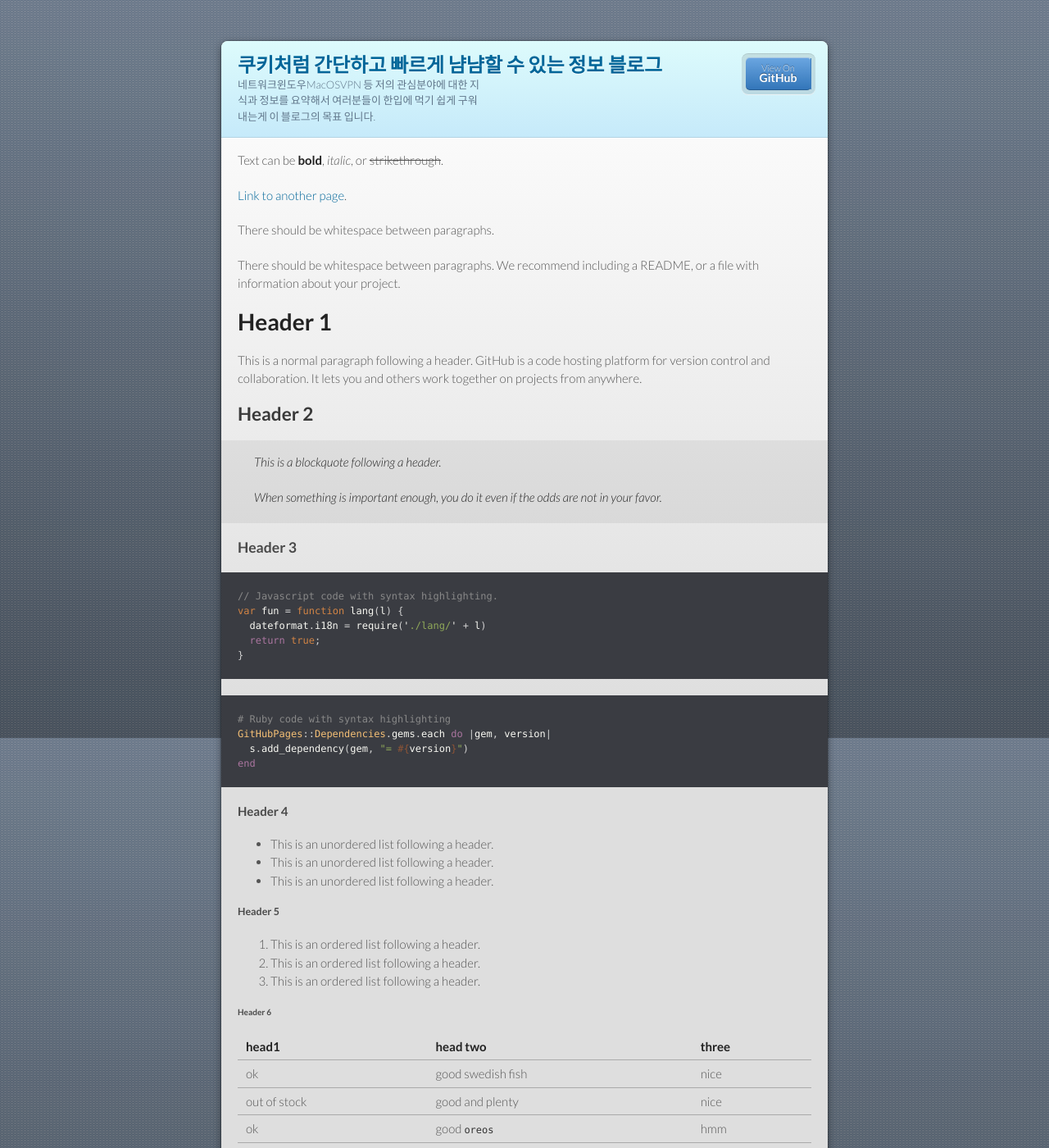
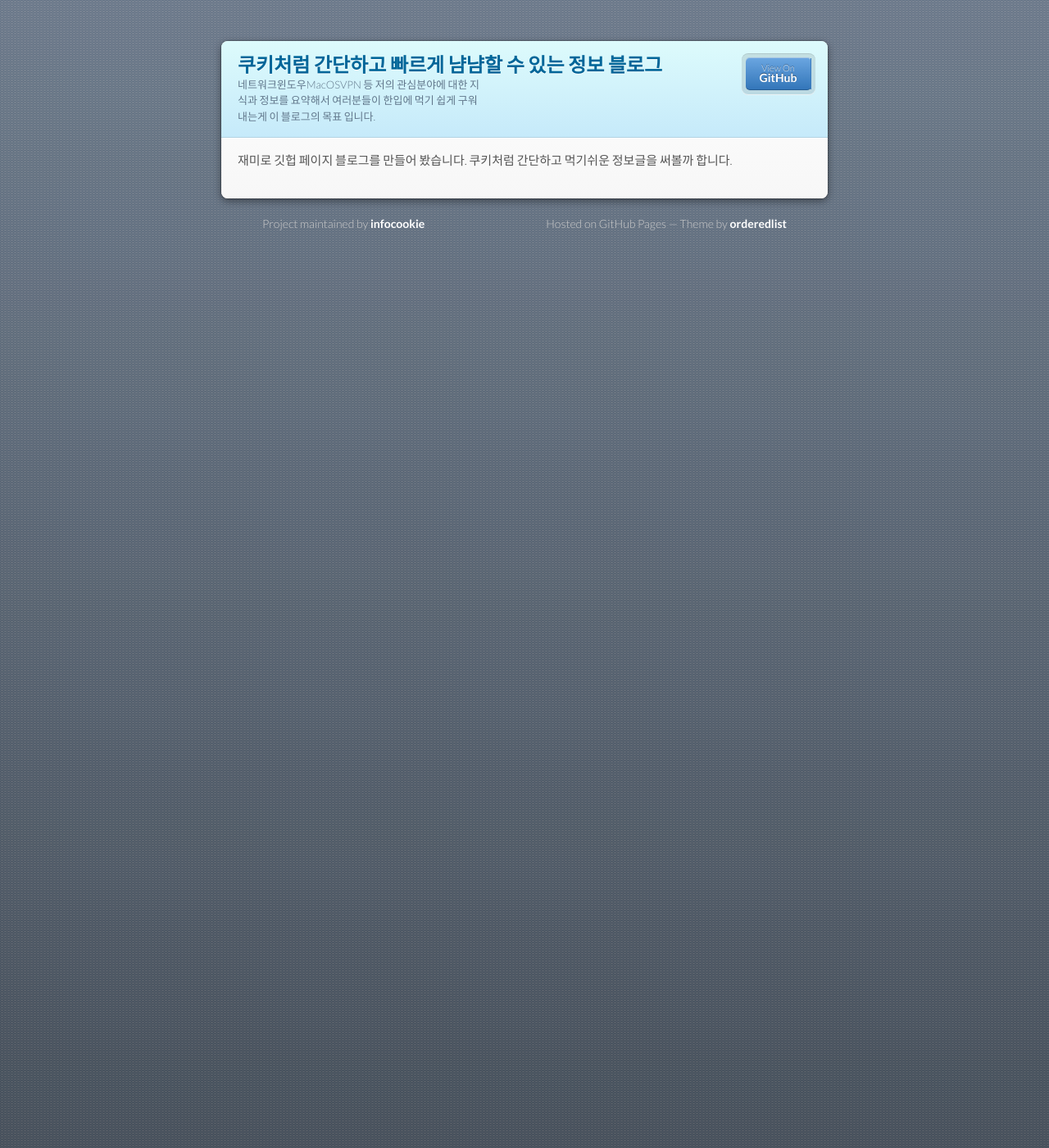
Before and after one commit to infocookie/Infocookie, a Jekyll site: the page built from index.md, in a window 1280 px wide and 1400 px high. Shown: the whole window at 82% size. Built offline with Jekyll 4.4.1, drawn with Linux system fonts in a browser that asks for light colours; some of the changed text lies outside the part shown.

Commit message:
Update index.md

````diff
--- a/index.md
+++ b/index.md
@@ -1,123 +1,5 @@
 ---
 layout: default
 ---
-
-Text can be **bold**, _italic_, or ~~strikethrough~~.
-
-[Link to another page](./another-page.html).
-
-There should be whitespace between paragraphs.
-
-There should be whitespace between paragraphs. We recommend including a README, or a file with information about your project.
-
-# Header 1
-
-This is a normal paragraph following a header. GitHub is a code hosting platform for version control and collaboration. It lets you and others work together on projects from anywhere.
-
-## Header 2
-
-> This is a blockquote following a header.
->
-> When something is important enough, you do it even if the odds are not in your favor.
-
-### Header 3
-
-```js
-// Javascript code with syntax highlighting.
-var fun = function lang(l) {
-  dateformat.i18n = require('./lang/' + l)
-  return true;
-}
-```
-
-```ruby
-# Ruby code with syntax highlighting
-GitHubPages::Dependencies.gems.each do |gem, version|
-  s.add_dependency(gem, "= #{version}")
-end
-```
-
-#### Header 4
-
-*   This is an unordered list following a header.
-*   This is an unordered list following a header.
-*   This is an unordered list following a header.
-
-##### Header 5
-
-1.  This is an ordered list following a header.
-2.  This is an ordered list following a header.
-3.  This is an ordered list following a header.
-
-###### Header 6
-
-| head1        | head two          | three |
-|:-------------|:------------------|:------|
-| ok           | good swedish fish | nice  |
-| out of stock | good and plenty   | nice  |
-| ok           | good `oreos`      | hmm   |
-| ok           | good `zoute` drop | yumm  |
-
-### There's a horizontal rule below this.
-
-* * *
-
-### Here is an unordered list:
-
-*   Item foo
-*   Item bar
-*   Item baz
-*   Item zip
-
-### And an ordered list:
-
-1.  Item one
-1.  Item two
-1.  Item three
-1.  Item four
-
-### And a nested list:
-
-- level 1 item
-  - level 2 item
-  - level 2 item
-    - level 3 item
-    - level 3 item
-- level 1 item
-  - level 2 item
-  - level 2 item
-  - level 2 item
-- level 1 item
-  - level 2 item
-  - level 2 item
-- level 1 item
-
-### Small image
-
-![Octocat](https://github.githubassets.com/images/icons/emoji/octocat.png)
-
-### Large image
-
-![Branching](https://guides.github.com/activities/hello-world/branching.png)
-
-
-### Definition lists can be used with HTML syntax.
-
-<dl>
-<dt>Name</dt>
-<dd>Godzilla</dd>
-<dt>Born</dt>
-<dd>1952</dd>
-<dt>Birthplace</dt>
-<dd>Japan</dd>
-<dt>Color</dt>
-<dd>Green</dd>
-</dl>
-
-```
-Long, single-line code blocks should not wrap. They should horizontally scroll if they are too long. This line should be long enough to demonstrate this.
-```
-
-```
-The final element.
-```
+재미로 깃헙 페이지 블로그를 만들어 봤습니다.
+쿠키처럼 간단하고 먹기쉬운 정보글을 써볼까 합니다.
````
